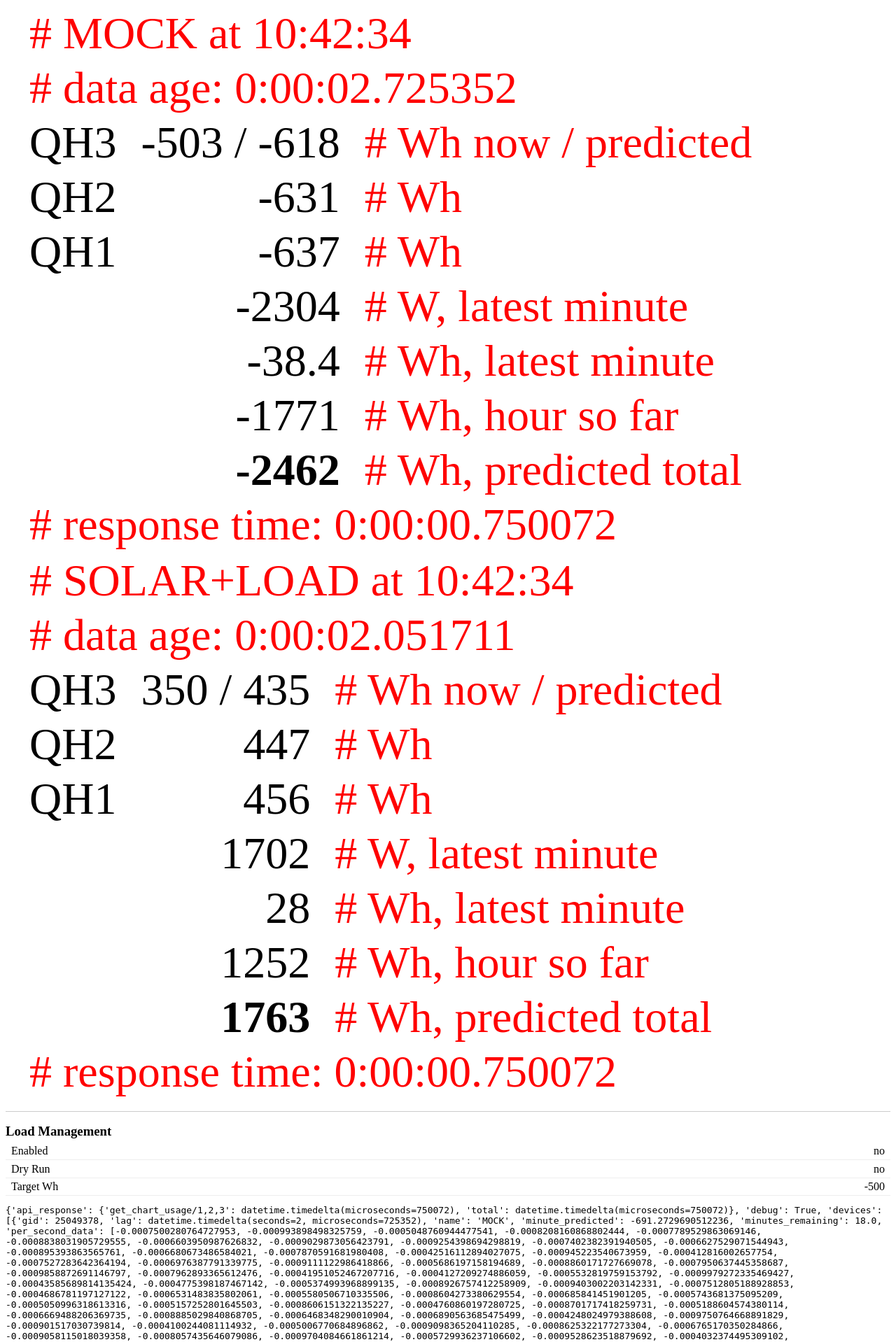
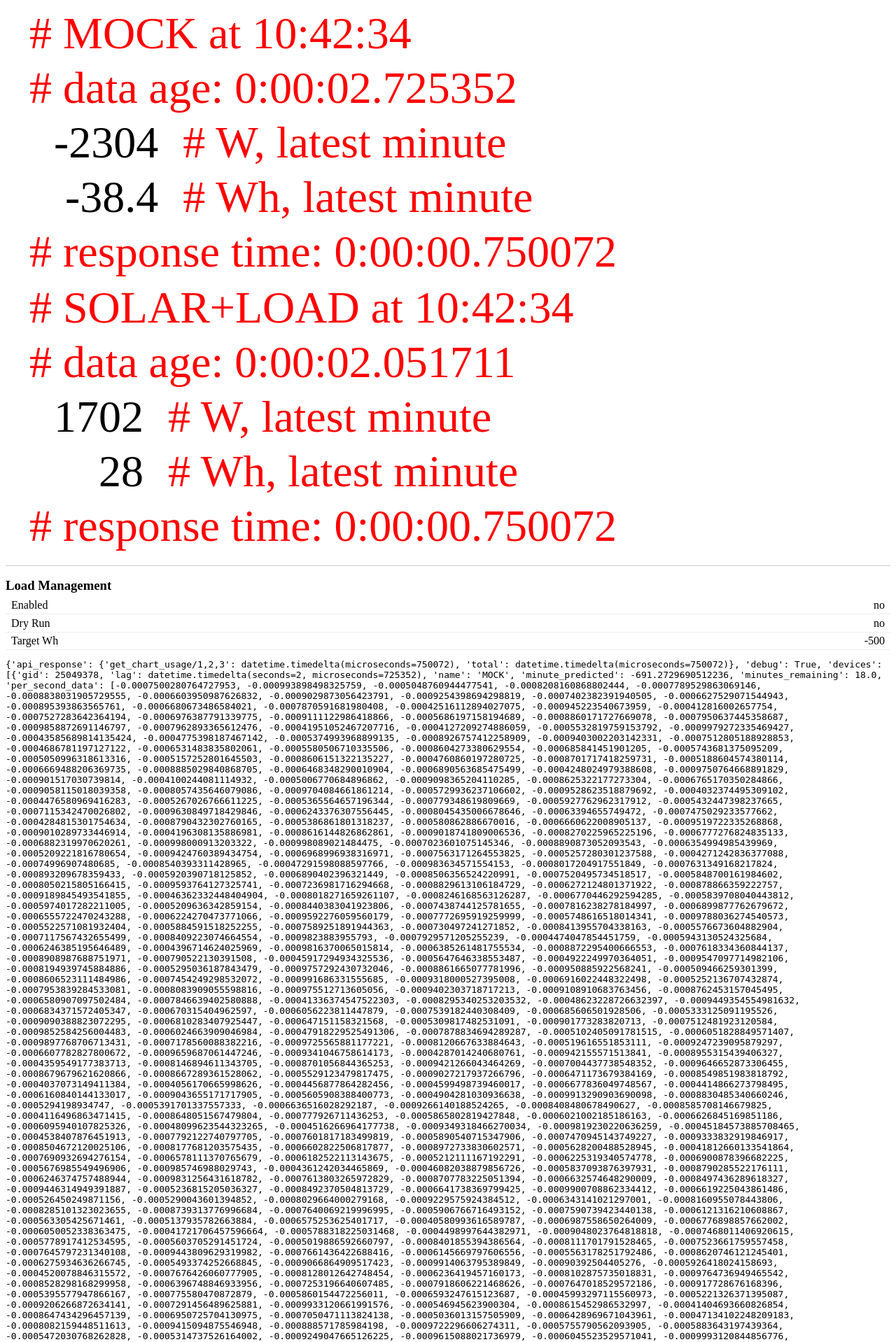
Before and after one commit to mblakele/solara, a Flask app: page / in a window 1280 px wide. Shown: the top 1918 px of the page at 70% size. Run offline with Flask 3, Linux system fonts and the light colour scheme.

Commit message:
load manager qh enhancements

```diff
--- a/templates/index.html
+++ b/templates/index.html
@@ -87,37 +87,7 @@
         {{ vd.lag }}
       </td>
     </tr>
-    {% if vd.nbc %}
-    {% set qh_labels = [("QH4", ":45–:59"), ("QH3", ":30–:44"), ("QH2", ":15–:29"), ("QH1", ":00–:14")] %}
-    {% for qh_key, qh_label in qh_labels %}
-    {% set qh = vd.nbc[qh_key] %}
-    {% if qh is not none %}
-    <tr>
-      <td class="op">{{ qh_key }}</td>
-      <td class="num">
-        {% if qh is none %}
-          —
-        {% elif not qh.complete %}
-          {{ "%.0f" % (qh.raw_wh) }}&nbsp;/&nbsp;{{ "%.0f" % (qh.predicted_wh) }}
-        {% else %}
-          {{ "%.0f" % (qh.raw_wh) }}
-        {% endif %}
-      </td>
-      <td class="note">
-        {% if not qh.complete %}
-          Wh now / predicted
-        {% else %}
-          Wh
-        {% endif %}
-      </td>
-    </tr>
-    {% endif %}
-    {% endfor %}
-    {% endif %}
     {% if vd.clock_boundary_nbc and vd.clock_boundary_nbc.get("window_labels") %}
-    <tr>
-      <td colspan="3" class="section-title">Clock-Boundary NBC Quarters</td>
-    </tr>
     {% for qh_key in ["QH1", "QH2", "QH3", "QH4"] %}
     {% set qh = vd.clock_boundary_nbc.get(qh_key) %}
     {% if qh is not none and qh is not false %}
@@ -152,16 +122,6 @@
         {{ "%.0f" % (vd.scales["1MIN"].usage) }}</td>
         {% endif %}
       <td class="note">Wh, latest minute</td>
-    </tr>
-    <tr>
-      <td class="op"></td>
-      <td class="num">{{ "%.0f" % (vd.scales["1H"].usage) }}</td>
-      <td class="note">Wh, hour so far</td>
-    </tr>
-    <tr>
-      <td class="op"></td>
-      <td class="num"><b>{{ "%.0f" % (vd.prediction) }}</b></td>
-      <td class="note">Wh, predicted total</td>
     </tr>
     <tr>
       <td colspan="3" class="note">
```
